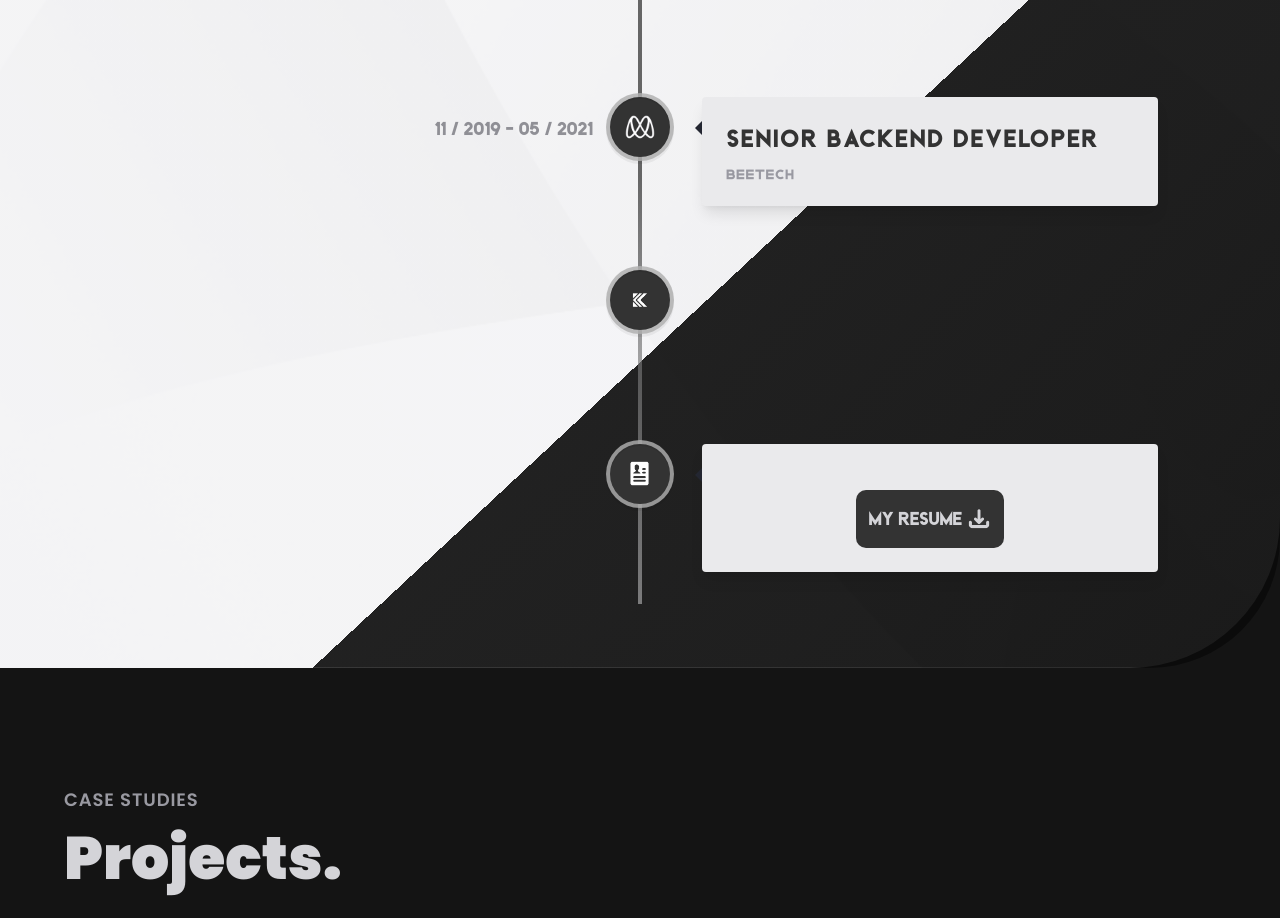
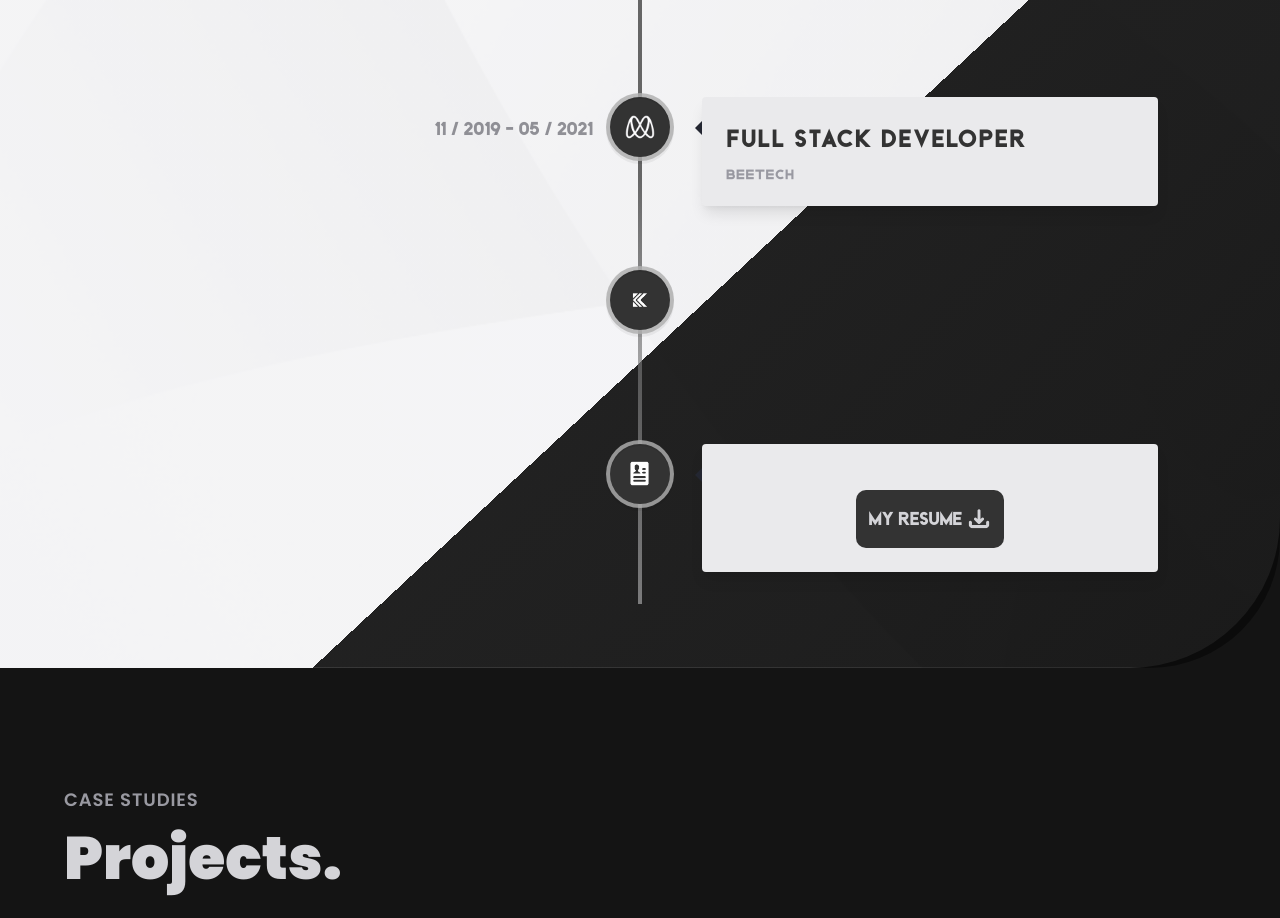
Before and after one commit to DragonKnight0522/portfolio, a React (Vite) app: page / in a window 1280 px wide. Shown: the part 2740-3658 px from the top of the page. Built offline with nearby package versions, Linux system fonts and the light colour scheme.

Commit message:
Update index.js

```diff
--- a/src/constants/index.js
+++ b/src/constants/index.js
@@ -148,7 +148,7 @@ const experiences = [
 		date: "06 / 2021 - 05 / 2023",
 	},
 	{
-		title: "Senior Backend Developer",
+		title: "Full Stack Developer",
 		company_name: "BeeTech",
 		icon: microverse,
 		iconBg: "#333333",
```
